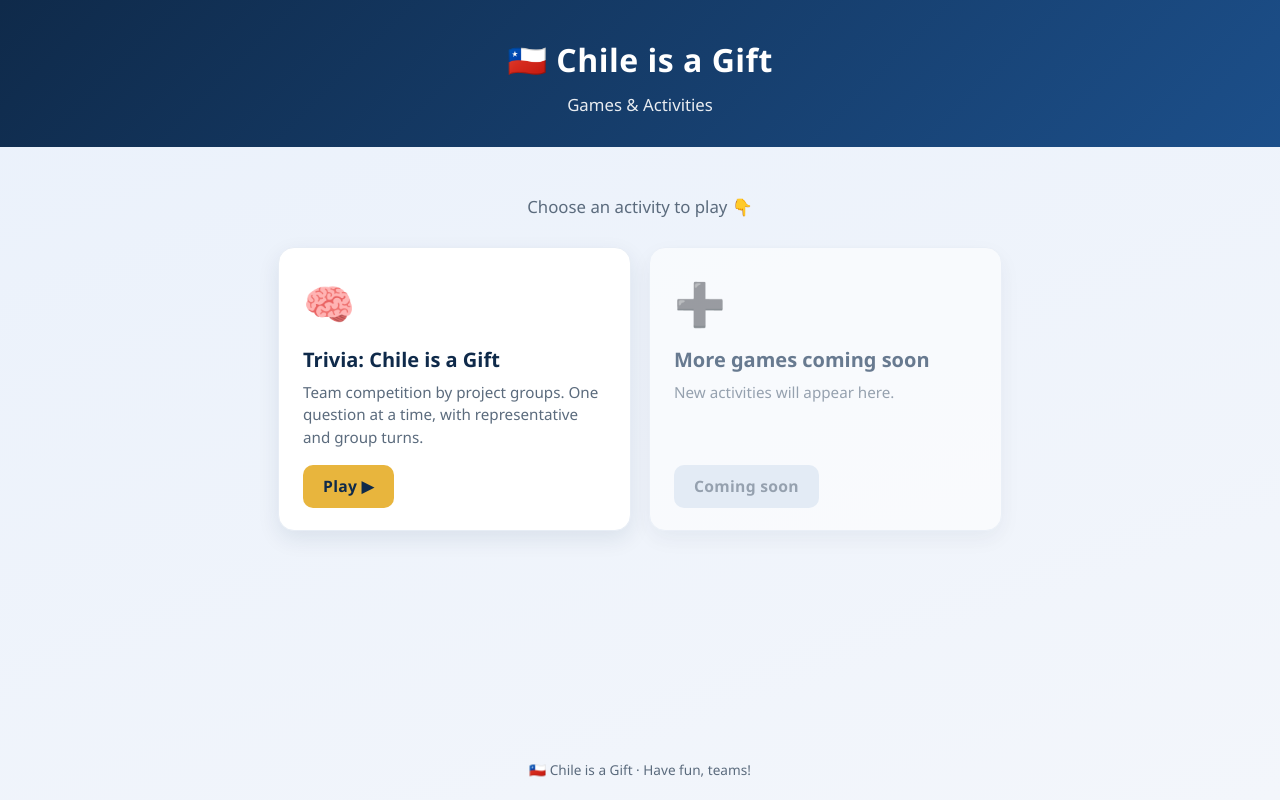
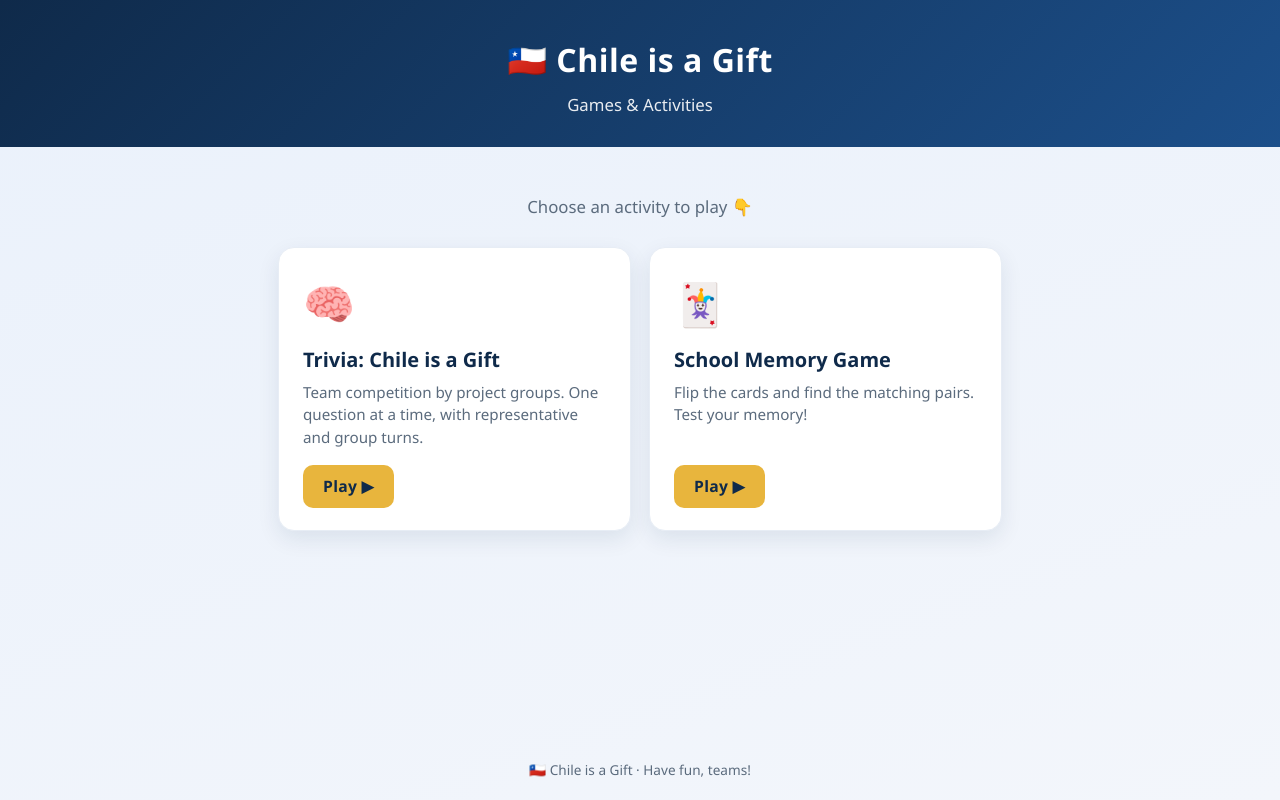
Before and after one commit to nicoulloac/MissCoto, a plain HTML site: page activities.html in a window 1280 px wide. Drawn offline with Linux system fonts and the light colour scheme.

Commit message:
Add files via upload

```diff
--- a/activities.html
+++ b/activities.html
@@ -73,13 +73,15 @@
       <span class="cta">Play ▶</span>
     </a>
 
-    <!-- ===== Add more games by copying this block and changing href/text ===== -->
-    <div class="game soon">
-      <div class="ico">➕</div>
-      <h2>More games coming soon</h2>
-      <p>New activities will appear here.</p>
-      <span class="cta">Coming soon</span>
-    </div>
+    <!-- ===== MEMORY GAME (active) ===== -->
+    <a class="game" href="school-memory-game.html">
+      <div class="ico">🃏</div>
+      <h2>School Memory Game</h2>
+      <p>Flip the cards and find the matching pairs. Test your memory!</p>
+      <span class="cta">Play ▶</span>
+    </a>
+
+    <!-- ===== Add more games by copying a block above and changing href/text ===== -->
 
   </div>
 </div>
```
